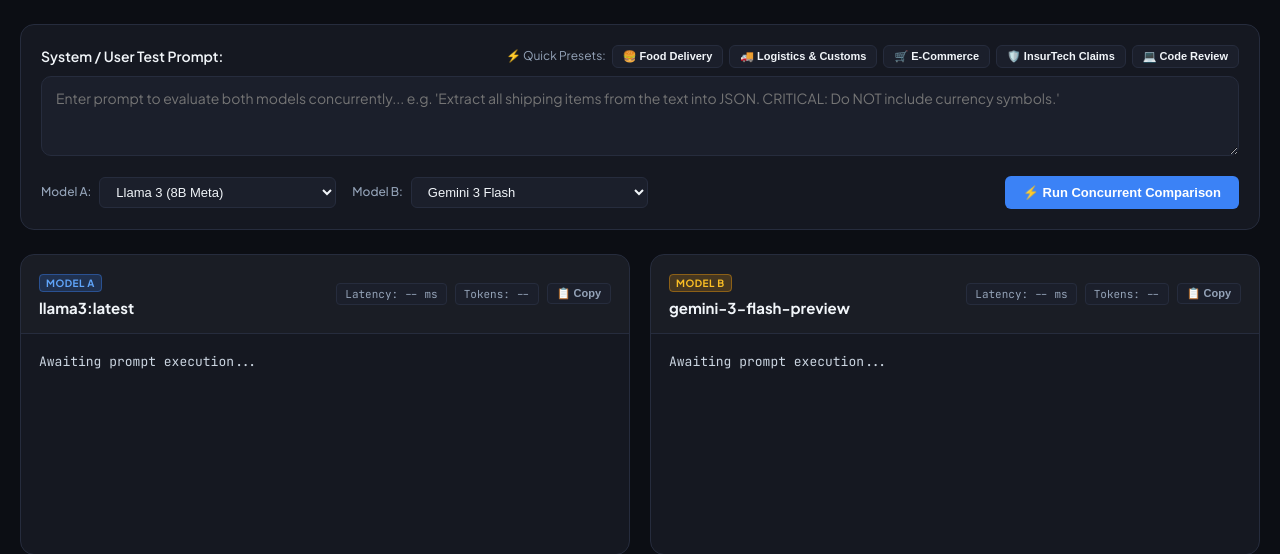
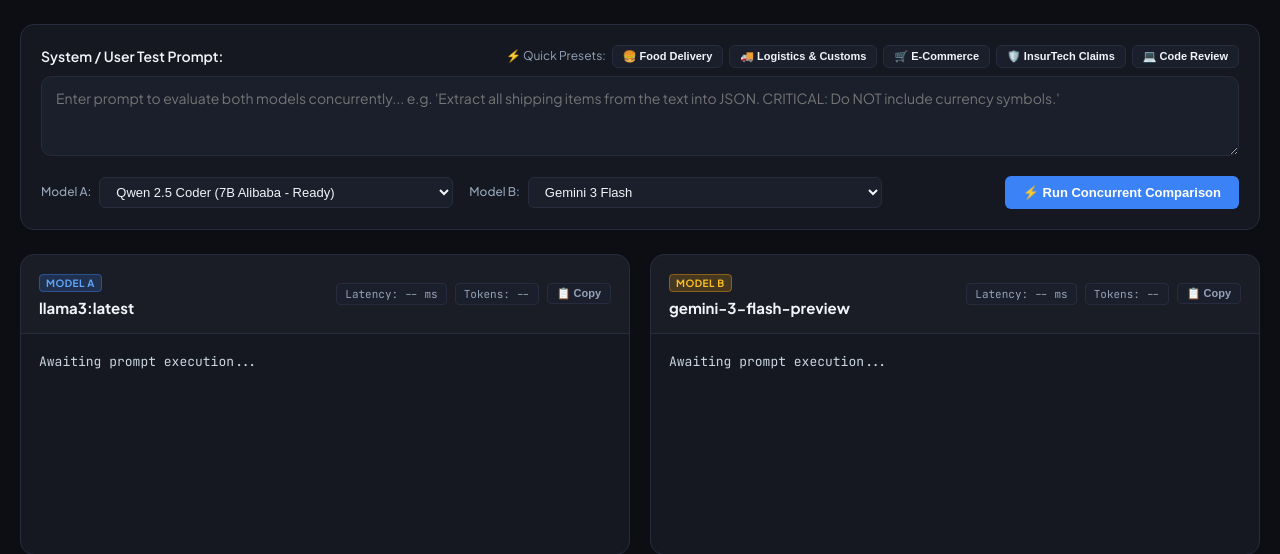
Before and after one commit to mricky/llm-evaluation-playground, a FastAPI app: page / in a window 1280 px wide. Shown: the part 133-687 px from the top of the page. Run offline with FastAPI, Linux system fonts and the light colour scheme.

Commit message:
chore: clarify model ready state vs background downloading

```diff
--- a/templates/index.html
+++ b/templates/index.html
@@ -49,9 +49,9 @@
               <label>Model A:</label>
               <select id="model-a-select">
                 <optgroup label="⚡ Local Models (Ollama)">
-                  <option value="llama3:latest" selected>Llama 3 (8B Meta)</option>
-                  <option value="deepseek-r1:7b">DeepSeek-R1 (7B Reasoning)</option>
-                  <option value="qwen2.5-coder:7b">Qwen 2.5 Coder (7B Alibaba)</option>
+                  <option value="qwen2.5-coder:7b" selected>Qwen 2.5 Coder (7B Alibaba - Ready)</option>
+                  <option value="llama3:latest">Llama 3 (8B Meta - Ready)</option>
+                  <option value="deepseek-r1:7b">DeepSeek-R1 (7B - Downloading in background...)</option>
                   <option value="gemma4:26b">Gemma 4 (26B Google)</option>
                 </optgroup>
                 <optgroup label="☁️ Cloud Models (Google)">
@@ -68,10 +68,10 @@
                   <option value="gemini-3.5-flash-lite">Gemini 3.5 Flash Lite</option>
                 </optgroup>
                 <optgroup label="⚡ Local Models (Ollama)">
-                  <option value="deepseek-r1:7b">DeepSeek-R1 (7B Reasoning)</option>
-                  <option value="qwen2.5-coder:7b">Qwen 2.5 Coder (7B Alibaba)</option>
-                  <option value="llama3:latest">Llama 3 (8B Meta)</option>
-                  <option value="gemma4:26b">Gemma 4 (26B Google)</option>
+                  <option value="qwen2.5-coder:7b">Qwen 2.5 Coder (7B Alibaba - Ready)</option>
+                  <option value="llama3:latest">Llama 3 (8B Meta - Ready)</option>
+                  <option value="deepseek-r1:7b">DeepSeek-R1 (7B - Downloading in background...)</option>
+                  <option value="gemma4:26b">Gemma 4 (26B Google - Ready)</option>
                 </optgroup>
               </select>
             </div>
```
